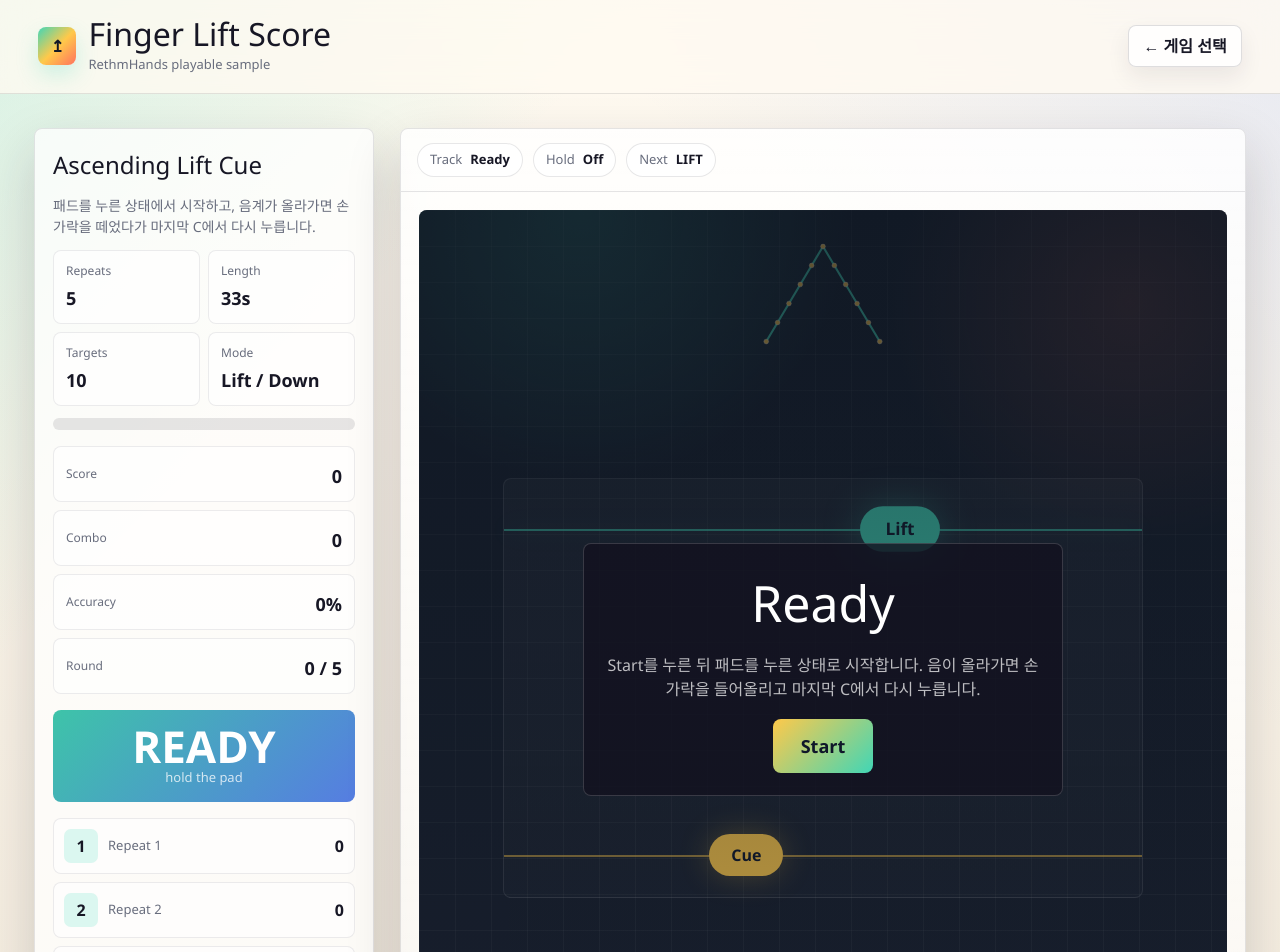
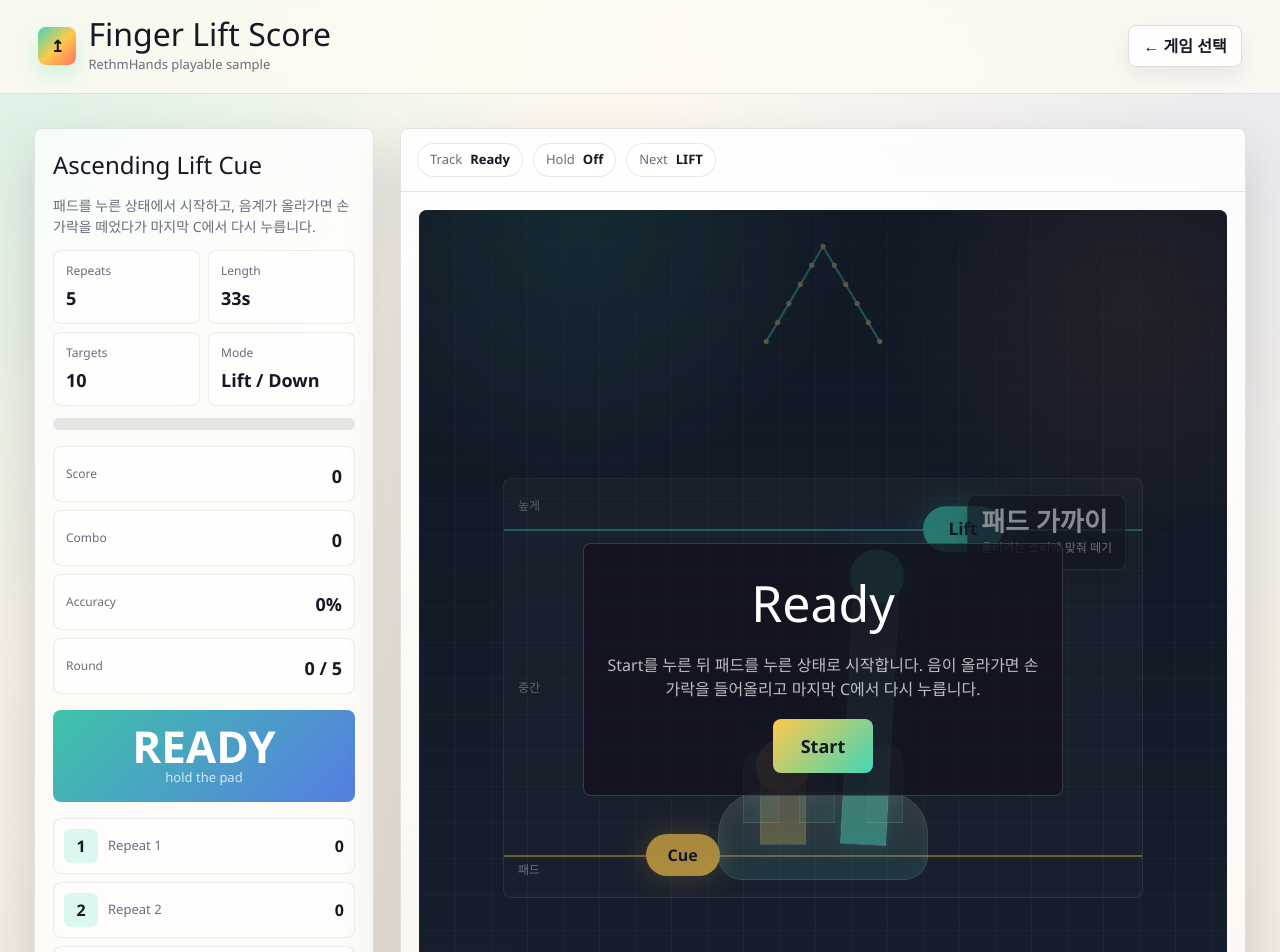
Before and after one commit to papong1318/rehab-codex, a Next.js app: page /self-rehab-hand/lift in a window 1280 px wide. Shown: the top 952 px of the page. Built offline with nearby package versions, Linux system fonts and the light colour scheme.

Commit message:
Add finger lift hand guidance

```diff
--- a/src/components/finger-lift-game.module.css
+++ b/src/components/finger-lift-game.module.css
@@ -317,6 +317,156 @@
   background: linear-gradient(180deg, rgba(255, 255, 255, 0.05), rgba(255, 255, 255, 0.02));
 }
 
+.heightLabels {
+  position: absolute;
+  inset: 18px auto 18px 14px;
+  display: flex;
+  flex-direction: column;
+  justify-content: space-between;
+  color: rgba(255, 255, 255, 0.58);
+  font-size: 12px;
+  z-index: 3;
+}
+
+.cueText {
+  position: absolute;
+  top: 16px;
+  right: 16px;
+  z-index: 5;
+  display: grid;
+  gap: 4px;
+  max-width: 230px;
+  padding: 12px 13px;
+  border-radius: var(--radius);
+  color: #fff;
+  background: rgba(18, 17, 31, 0.72);
+  border: 1px solid rgba(255, 255, 255, 0.14);
+  box-shadow: 0 14px 28px rgba(0, 0, 0, 0.18);
+}
+
+.cueText strong {
+  font-size: clamp(18px, 2.5vw, 26px);
+  line-height: 1.05;
+}
+
+.cueText span {
+  color: rgba(255, 255, 255, 0.72);
+  font-size: 12px;
+}
+
+.handGuide {
+  position: absolute;
+  left: 50%;
+  bottom: 0;
+  width: min(360px, 70%);
+  height: 100%;
+  translate: -50% 0;
+  pointer-events: none;
+  z-index: 2;
+}
+
+.palm {
+  position: absolute;
+  left: 50%;
+  bottom: 4%;
+  width: 210px;
+  height: 88px;
+  translate: -50% 0;
+  border-radius: 42px 42px 24px 24px;
+  background: linear-gradient(180deg, rgba(255, 255, 255, 0.18), rgba(65, 214, 182, 0.18));
+  border: 1px solid rgba(255, 255, 255, 0.15);
+  box-shadow: inset 0 0 24px rgba(255, 255, 255, 0.05);
+}
+
+.palm i {
+  position: absolute;
+  bottom: 56px;
+  width: 36px;
+  height: 86px;
+  border-radius: 999px 999px 20px 20px;
+  background: linear-gradient(180deg, rgba(255, 255, 255, 0.16), rgba(65, 214, 182, 0.12));
+  border: 1px solid rgba(255, 255, 255, 0.12);
+}
+
+.palm i:nth-child(1) {
+  left: 24px;
+  height: 72px;
+}
+
+.palm i:nth-child(2) {
+  left: 80px;
+  height: 94px;
+}
+
+.palm i:nth-child(3) {
+  right: 24px;
+  height: 78px;
+}
+
+.handGhost,
+.handLive {
+  position: absolute;
+  left: 50%;
+  bottom: 52px;
+  width: 62px;
+  height: calc(96px + var(--level) * 190px);
+  translate: -50% 0;
+  transform-origin: 50% 100%;
+  transition: height 0.12s linear, rotate 0.12s ease;
+}
+
+.handGhost {
+  left: 39%;
+  opacity: 0.62;
+}
+
+.handLive {
+  left: 61%;
+}
+
+.fingerStem {
+  position: absolute;
+  left: 50%;
+  bottom: 0;
+  width: 46px;
+  height: 100%;
+  translate: -50% 0;
+  border-radius: 999px 999px 22px 22px;
+  background: linear-gradient(180deg, rgba(255, 255, 255, 0.2), rgba(65, 214, 182, 0.82));
+  border: 1px solid rgba(255, 255, 255, 0.22);
+  box-shadow: 0 0 28px rgba(65, 214, 182, 0.22);
+}
+
+.fingertip {
+  position: absolute;
+  left: 50%;
+  top: -10px;
+  width: 54px;
+  height: 54px;
+  translate: -50% 0;
+  border-radius: 999px;
+  background: var(--mint);
+  box-shadow: 0 0 34px rgba(65, 214, 182, 0.36);
+}
+
+.handGhost .fingerStem {
+  background: linear-gradient(180deg, rgba(255, 255, 255, 0.24), rgba(255, 201, 74, 0.78));
+  box-shadow: 0 0 28px rgba(255, 201, 74, 0.18);
+}
+
+.handGhost .fingertip {
+  background: var(--amber);
+  box-shadow: 0 0 30px rgba(255, 201, 74, 0.34);
+}
+
+.touchingHand {
+  rotate: -2deg;
+}
+
+.liftedHand {
+  rotate: 3deg;
+}
+
 .targetLine,
 .fingerLine {
   position: absolute;
@@ -347,13 +497,14 @@
 }
 
 .targetDot {
-  left: 38%;
+  left: 28%;
   color: #0f172a;
   background: var(--amber);
   box-shadow: 0 0 30px rgba(255, 201, 74, 0.3);
 }
 
 .fingerDot {
+  left: 72%;
   color: #0f172a;
   background: var(--mint);
   box-shadow: 0 0 34px rgba(65, 214, 182, 0.36);
--- a/src/components/finger-lift-game.tsx
+++ b/src/components/finger-lift-game.tsx
@@ -177,6 +177,8 @@ export default function FingerLiftGame() {
   const judged = stats.hits + stats.misses;
   const accuracy = judged ? Math.round(((stats.perfect + stats.great * 0.74 + stats.good * 0.48) / judged) * 100) : 0;
   const nextEvent = events.find((event) => !event.judged);
+  const cueText = targetLevel > 0.72 ? "높게 들기" : targetLevel > 0.32 ? "천천히 들어올리기" : "패드 가까이";
+  const actionText = nextEvent?.type === "down" ? "마지막 C에서 다시 누르기" : "올라가는 소리에 맞춰 떼기";
 
   const scalePoints = useMemo(() => {
     return SCALE.map((note, index) => {
@@ -365,6 +367,12 @@ export default function FingerLiftGame() {
     recordAction("lift");
   }
 
+  function releasePointer(event: React.PointerEvent<HTMLButtonElement>) {
+    if (event.currentTarget.hasPointerCapture(event.pointerId)) {
+      event.currentTarget.releasePointerCapture(event.pointerId);
+    }
+  }
+
   return (
     <main className={styles.page}>
       <header className={styles.topbar}>
@@ -431,6 +439,30 @@ export default function FingerLiftGame() {
             </svg>
 
             <div className={styles.liftArea}>
+              <div className={styles.heightLabels} aria-hidden="true">
+                <span>높게</span>
+                <span>중간</span>
+                <span>패드</span>
+              </div>
+              <div className={styles.cueText}>
+                <strong>{cueText}</strong>
+                <span>{actionText}</span>
+              </div>
+              <div className={styles.handGuide} aria-hidden="true">
+                <div className={styles.handGhost} style={{ "--level": targetLevel } as React.CSSProperties}>
+                  <div className={styles.fingerStem} />
+                  <div className={styles.fingertip} />
+                </div>
+                <div className={`${styles.handLive} ${holding ? styles.touchingHand : styles.liftedHand}`} style={{ "--level": userLevel } as React.CSSProperties}>
+                  <div className={styles.fingerStem} />
+                  <div className={styles.fingertip} />
+                </div>
+                <div className={styles.palm}>
+                  <i />
+                  <i />
+                  <i />
+                </div>
+              </div>
               <div className={styles.targetLine} style={{ "--level": targetLevel } as React.CSSProperties} />
               <div className={styles.fingerLine} style={{ "--level": userLevel } as React.CSSProperties} />
               <div className={styles.targetDot} style={{ "--level": targetLevel } as React.CSSProperties}>Cue</div>
@@ -455,9 +487,12 @@ export default function FingerLiftGame() {
               onPointerDown={handleDown}
               onPointerLeave={(event) => {
                 if (holding) handleUp();
-                event.currentTarget.releasePointerCapture(event.pointerId);
+                releasePointer(event);
               }}
-              onPointerUp={handleUp}
+              onPointerUp={(event) => {
+                handleUp();
+                releasePointer(event);
+              }}
               type="button"
             >
               <strong>{holding ? "누르는 중" : "손가락 패드"}</strong>
```
